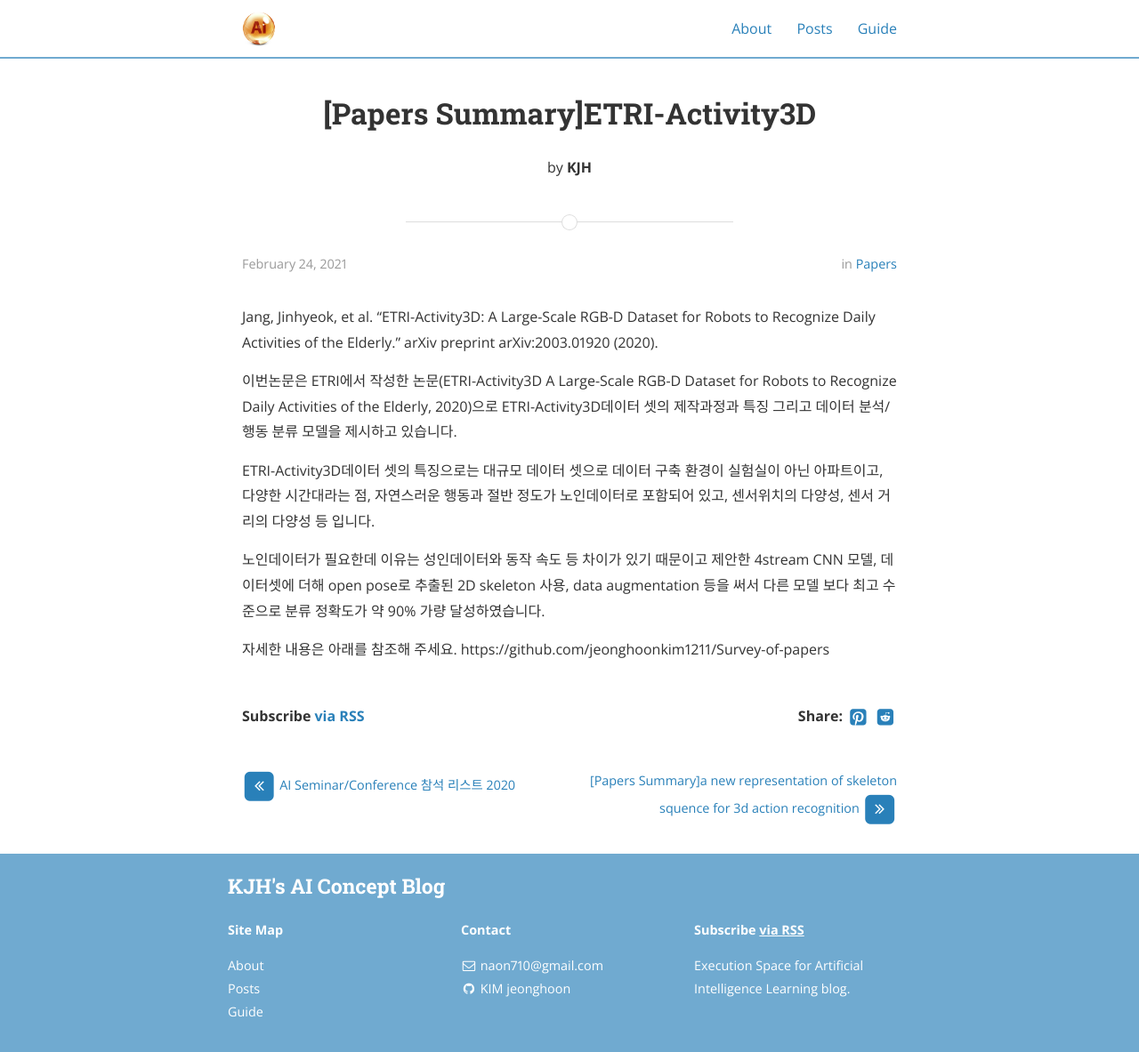
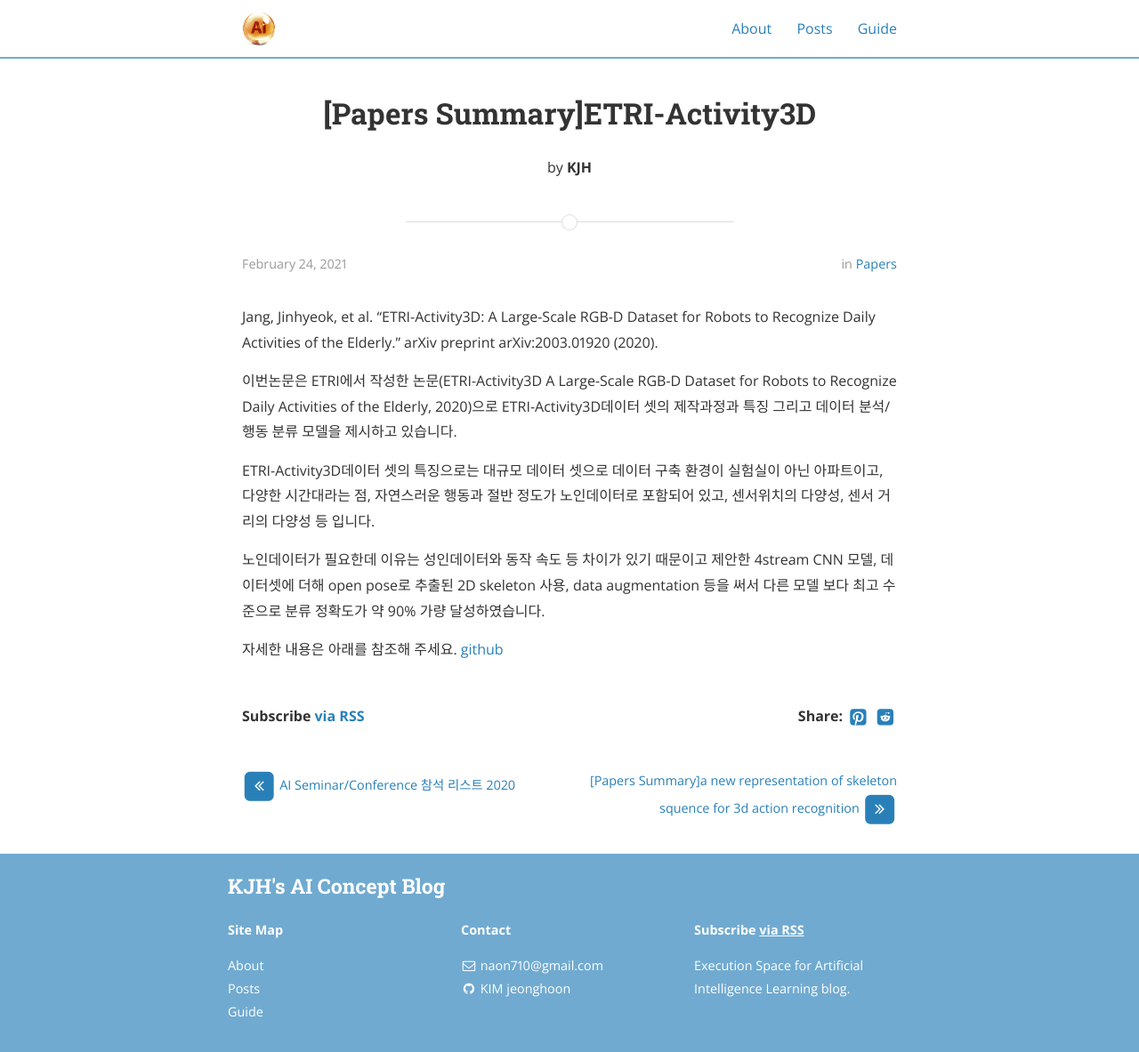
Before and after one commit to jeonghoonkim1211/jeonghoonkim1211.github.io, a Jekyll site: the page built from _posts/2021-02-24-papers.md, in a window 1280 px wide and 1183 px high. Shown: the whole window at 89% size. Built offline with Jekyll 4.4.1, drawn with Linux system fonts in a browser that asks for light colours; nearby versions of some CDN libraries; part of the change alters nothing that is shown.

Commit message:
Update 2021-02-24-papers.md

```diff
--- a/_posts/2021-02-24-papers.md
+++ b/_posts/2021-02-24-papers.md
@@ -15,4 +15,4 @@ ETRI-Activity3D데이터 셋의 특징으로는 대규모 데이터 셋으로
  노인데이터가 필요한데 이유는 성인데이터와 동작 속도 등 차이가 있기 때문이고 제안한 4stream CNN 모델, 데이터셋에 더해 open pose로 추출된 2D skeleton 사용, data augmentation 등을 써서 다른 모델 보다 최고 수준으로 분류 정확도가 약 90% 가량 달성하였습니다.
 
 자세한 내용은 아래를 참조해 주세요.
-https://github.com/jeonghoonkim1211/Survey-of-papers
+[github](https://github.com/jeonghoonkim1211/Survey-of-papers, "github link")
```
